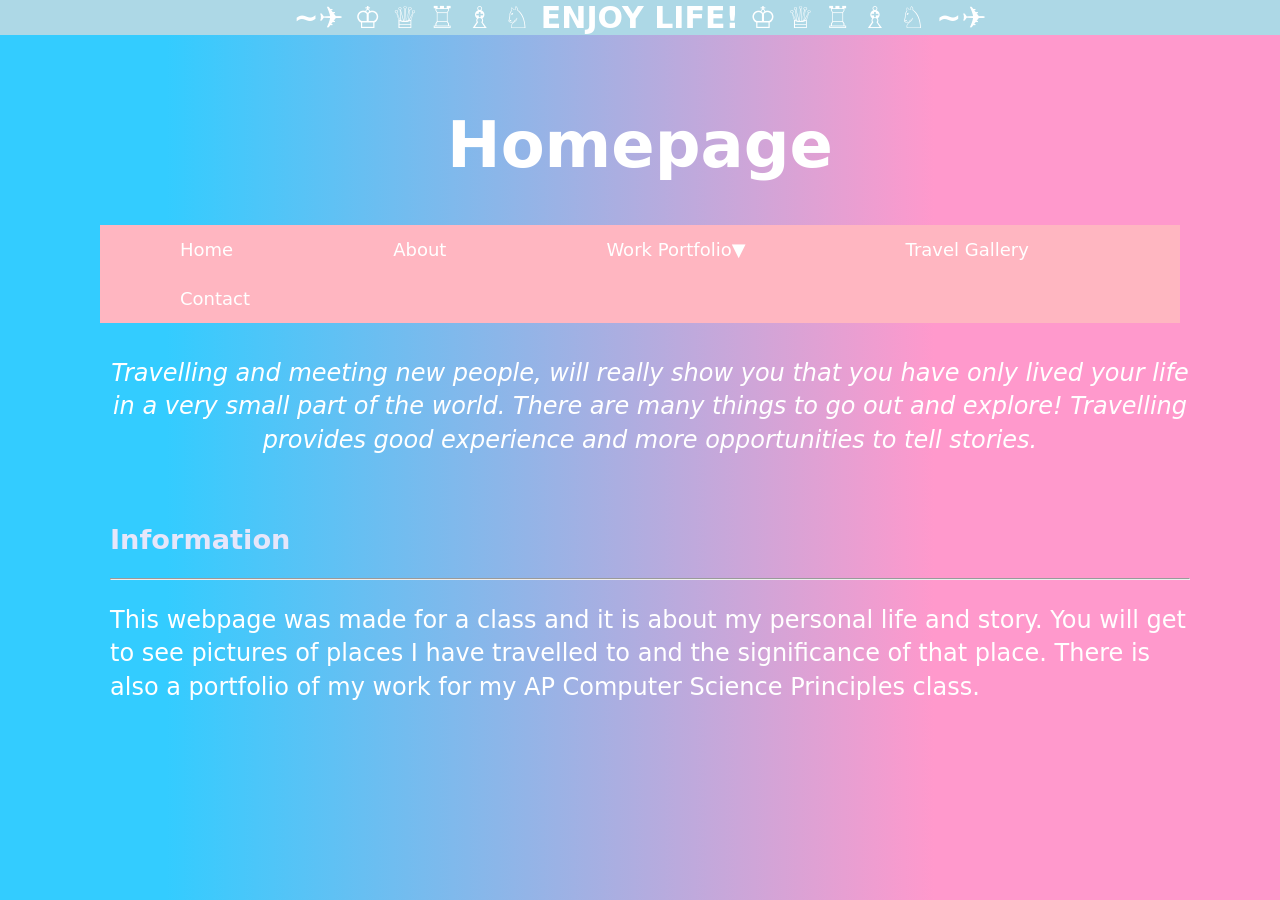
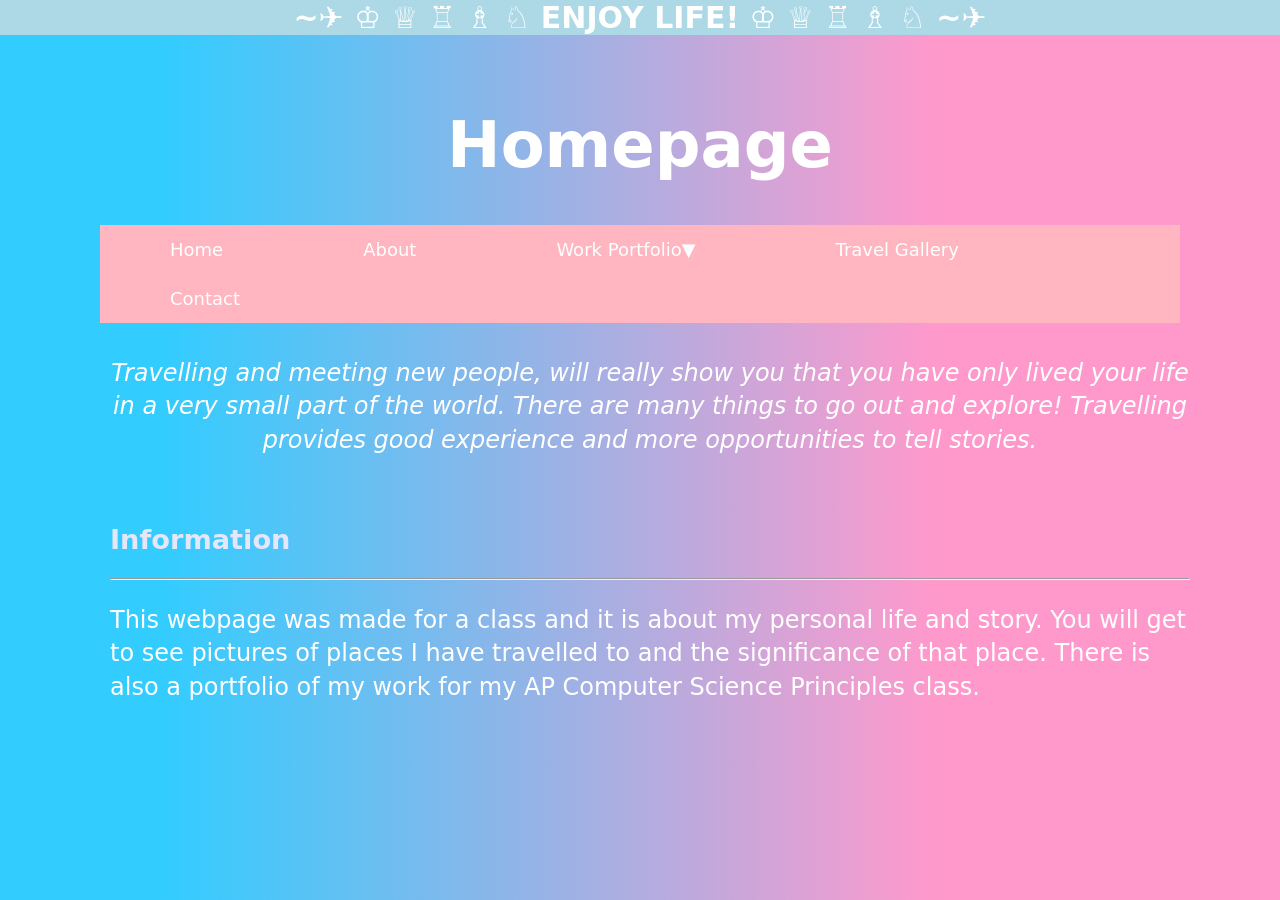
Before and after one commit to CNakano7/CNakano7.github.io, a Jekyll site: the page index.html, which Jekyll copies as it is, in a window 1280 px wide. Built offline with Jekyll 4.4.1, drawn with Linux system fonts in a browser that asks for light colours.

Commit message:
Update main.css

```diff
--- a/css/main.css
+++ b/css/main.css
@@ -81,7 +81,7 @@ div.desc {
   display: block;
   color: white;
   text-align: center;
-  padding: 14px 80px;
+  padding: 14px 70px;
   text-decoration: none;
   font-size: 18px;
 }
@@ -98,7 +98,7 @@ div.desc {
   border: none;
   outline: none;
   color: white;
-  padding: 14px 80px;
+  padding: 14px 70px;
   background-color: inherit;
   font-family: inherit;
   margin: 0;
```
